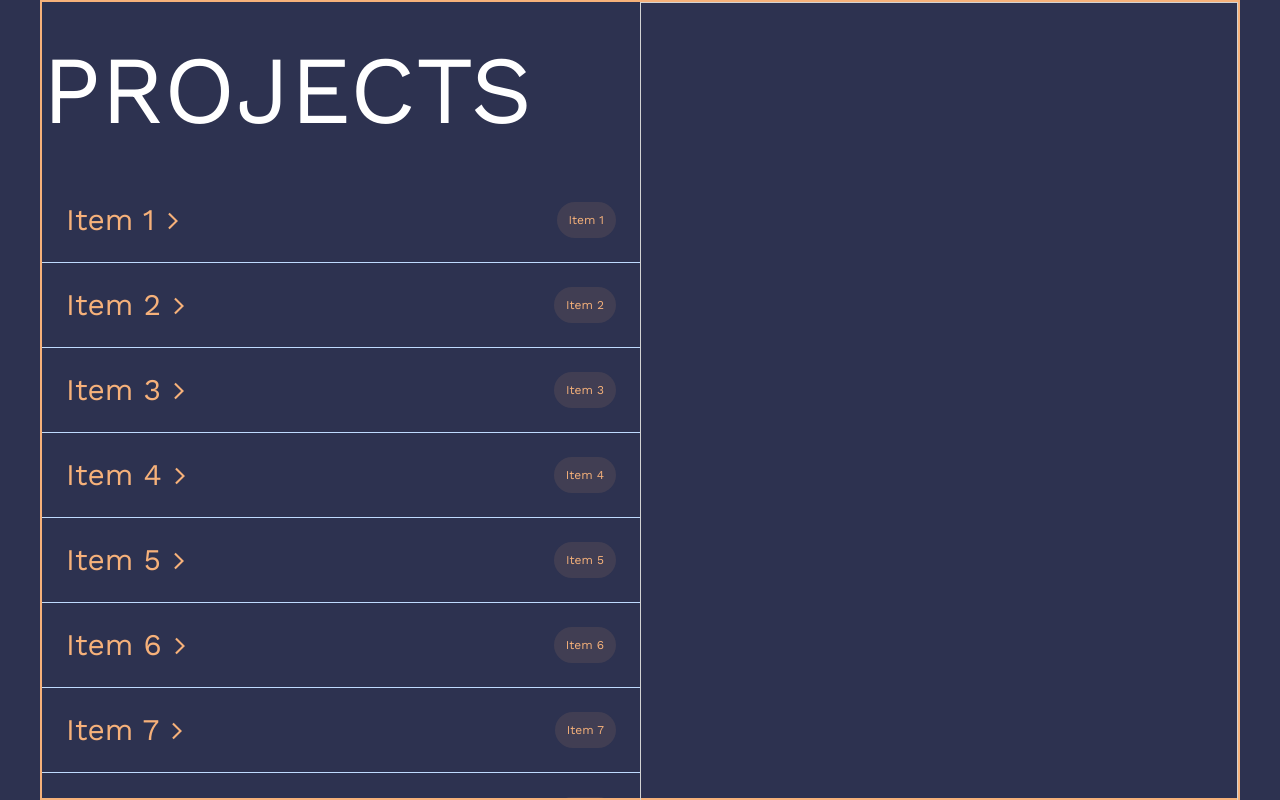
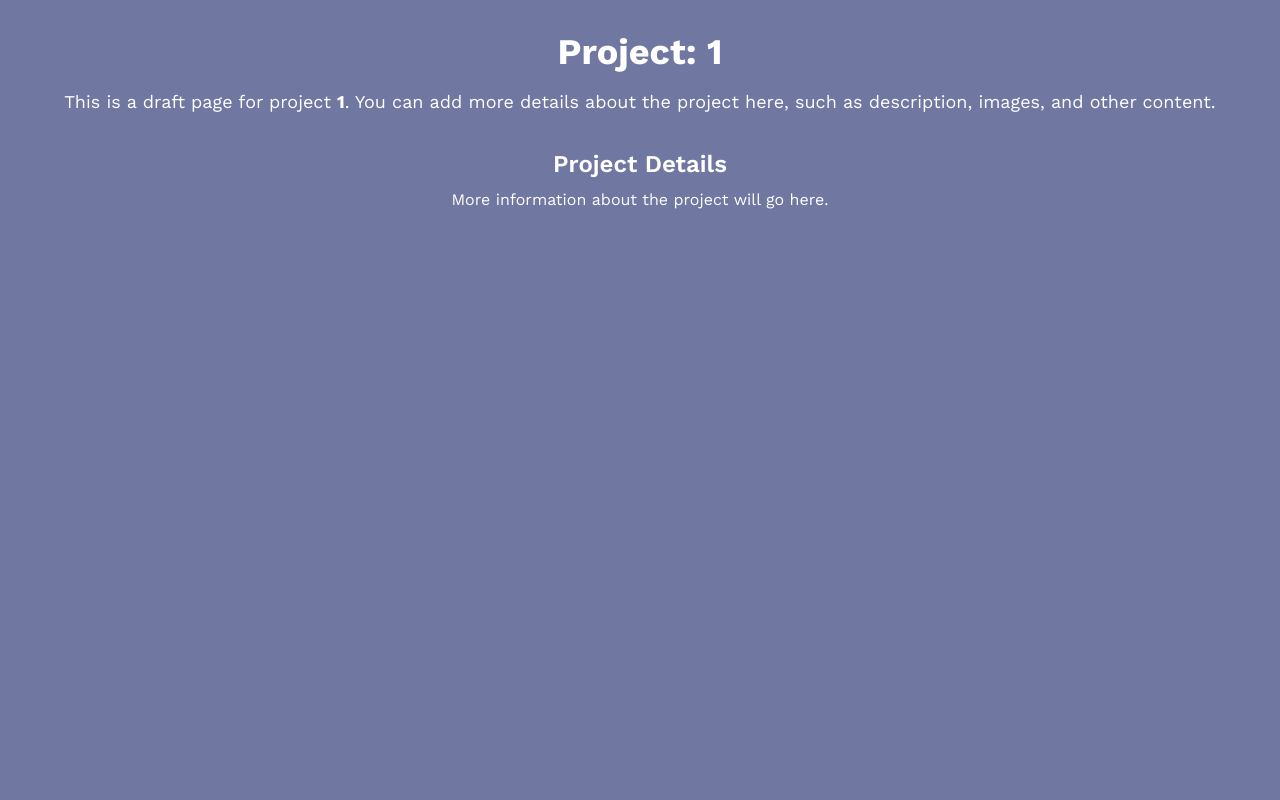
Before and after one commit to anapimolodec/mazmun, a React (Create React App) app: page /projects/1 in a window 1280 px wide. Built offline with nearby package versions, Linux system fonts and the light colour scheme.

Commit message:
added routing

```diff
--- a/package.json
+++ b/package.json
@@ -18,6 +18,7 @@
     "react": "^18.3.1",
     "react-dom": "^18.3.1",
     "react-i18next": "^15.0.1",
+    "react-router-dom": "^6.26.1",
     "react-scripts": "5.0.1",
     "web-vitals": "^2.1.4"
   },
--- a/src/App.css
+++ b/src/App.css
@@ -21,3 +21,22 @@ html, body {
   justify-content: flex-start;
   align-items: flex-start;
 }
+
+.slide-in {
+  position: fixed;
+  top: 0;
+  left: 0;
+  width: 100%;
+  height: 100vh;
+  background: #0f0f0f;
+  transform-origin: bottom;
+}
+
+.slide-out {
+  position: fixed;
+  top: 0;
+  left: 0;
+  height: 100vh;
+  background: #0f0f0f;
+  transform-origin: top;
+}
--- a/src/App.js
+++ b/src/App.js
@@ -1,9 +1,19 @@
 import "./App.css";
-import Main from "./components/main";
+import Main from "./pages/main.js";
+import ProjectPage from "./pages/project_page.js";
+import Home from "./pages/home.js";
 import "./i18n.js";
 import React, { useEffect, useState } from "react";
+import {
+  BrowserRouter as Router,
+  Routes,
+  Route,
+  useLocation,
+} from "react-router-dom";
+import { AnimatePresence } from "framer-motion";
 
-function App() {
+const Animated = () => {
+  const location = useLocation();
   const [data, setData] = useState(null);
 
   useEffect(() => {
@@ -17,8 +27,22 @@ function App() {
     return <div>Loading...</div>;
   }
   return (
+    <AnimatePresence mode="wait">
+      <Routes location={location} key={location.pathname}>
+        <Route path="/" element={<Home />} />
+        <Route path="/projects" element={<Main data={data} />} />
+        <Route path="/projects/:name" element={<ProjectPage />} />
+      </Routes>
+    </AnimatePresence>
+  );
+};
+
+function App() {
+  return (
     <div className="App bg-qara">
-      <Main data={data} />
+      <Router>
+        <Animated />
+      </Router>
     </div>
   );
 }
--- a/src/components/image_wrapper.js
+++ /dev/null
@@ -1,42 +0,0 @@
-import { motion, useAnimation, useInView } from "framer-motion";
-import React, { useRef, useEffect } from "react";
-
-const bounceVariants = {
-  hidden: { opacity: 0, x: 0 },
-  visible: {
-    opacity: 1,
-    x: 20,
-    transition: { type: "spring", bounce: 0.5 },
-  },
-};
-
-const ImageComponent = ({ image, index, positions }) => {
-  const controls = useAnimation();
-  const ref = useRef(null);
-  const isInView = useInView(ref);
-  useEffect(() => {
-    if (isInView) {
-      controls.start("visible");
-    }
-  }, [isInView, controls]);
-  return (
-    <motion.img
-      key={image.id}
-      ref={ref}
-      src={image}
-      alt={`Random ${index}`}
-      variants={bounceVariants}
-      initial="hidden"
-      animate={controls}
-      style={{
-        position: "absolute",
-        left: positions[index] ? `${positions[index].x}px` : "0px",
-        top: positions[index] ? `${positions[index].y}px` : "0px",
-        width: "200px",
-        objectFit: "cover",
-      }}
-    />
-  );
-};
-
-export default ImageComponent;
--- a/src/components/main.js
+++ /dev/null
@@ -1,37 +0,0 @@
-import React, { useState, useEffect } from "react";
-import ProjectList from "./list";
-import { useTranslation } from "react-i18next";
-import ImageBox from "./image";
-
-function Main({ data }) {
-  const { t } = useTranslation();
-  const [modal, setModal] = useState({ active: false, index: 0 });
-  const [listHeight, setListHeight] = useState("auto");
-
-  useEffect(() => {
-    const h1Height = document.querySelector("h1").offsetHeight;
-    const windowHeight = window.innerHeight;
-    const projectListHeight = windowHeight - h1Height;
-    setListHeight(`${projectListHeight}px`);
-  }, []);
-  return (
-    <div className="main bg-qara border-solid border-2 border-sary ">
-      <div className="grid grid-cols-2 w-full">
-        <div className="text-left">
-          <h1 className="text-8xl py-10 text-white ">{t("projects")}</h1>
-          <div style={{ height: listHeight, overflowY: "auto" }}>
-            <ProjectList
-              projects={data.projects || []}
-              modal={modal}
-              setModal={setModal}
-            />
-          </div>
-        </div>
-
-        <ImageBox modal={modal} projects={data.projects || []} />
-      </div>
-    </div>
-  );
-}
-
-export default Main;
--- a/src/components/project.js
+++ b/src/components/project.js
@@ -1,13 +1,20 @@
 import React from "react";
 import ArrowForwardIosIcon from "@mui/icons-material/ArrowForwardIos";
 import { Tag } from "./tag";
+import { useNavigate } from "react-router-dom";
 
-const Project = ({ name, description, i, setModal }) => {
+const Project = ({ name, i, setModal }) => {
+  const navigate = useNavigate();
+  const handleClick = () => {
+    // Navigate to the URL based on the project name
+    navigate(`/projects/${name.toLowerCase().replace(/\s+/g, "-")}`);
+  };
   return (
     <li
       className="p-6 flex justify-between group"
       onMouseEnter={() => setModal({ active: true, index: i })}
       onMouseLeave={() => setModal({ active: false, index: i })}
+      onClick={handleClick}
     >
       <div className="flex items-center gap-2">
         <h2 className="text-3xl text-sary">{name}</h2>
--- a/src/components/random.js
+++ b/src/components/random.js
@@ -63,7 +63,6 @@ const RandomImagePlacement = ({ images }) => {
       ref={containerRef}
       style={{
         position: "relative",
-        border: "1px solid lightgrey",
         width: "100%",
         height: "100%",
         minHeight: "600px",
@@ -78,7 +77,7 @@ const RandomImagePlacement = ({ images }) => {
             position: "absolute",
             left: positions[index] ? `${positions[index].x}px` : "0px",
             top: positions[index] ? `${positions[index].y}px` : "0px",
-            width: "200px",
+            width: "300px",
             objectFit: "cover",
           }}
         />
--- /dev/null
+++ b/src/motion/fade.js
@@ -0,0 +1,23 @@
+import { motion } from "framer-motion";
+
+const animationConfiguration = {
+  initial: { opacity: 0 },
+  animate: { opacity: 1 },
+  exit: { opacity: 0 },
+  transition: { duration: 0.5, ease: "easeOut" },
+};
+
+const Fade = ({ children }) => {
+  return (
+    <motion.div
+      initial={animationConfiguration.initial}
+      animate={animationConfiguration.animate}
+      exit={animationConfiguration.exit}
+      transition={animationConfiguration.transition}
+    >
+      {children}
+    </motion.div>
+  );
+};
+
+export default Fade;
--- /dev/null
+++ b/src/motion/transitions.js
@@ -0,0 +1,22 @@
+import { motion } from "framer-motion";
+
+const animationConfiguration = {
+  initial: { x: "100%", opacity: 0 },
+  animate: { x: 0, opacity: 1 },
+  transition: { duration: 0.75, ease: "easeInOut" },
+};
+
+const MoveToLeft = ({ children }) => {
+  return (
+    <motion.div
+      initial={animationConfiguration.initial}
+      animate={animationConfiguration.animate}
+      exit={animationConfiguration.exit}
+      transition={animationConfiguration.transition}
+    >
+      {children}
+    </motion.div>
+  );
+};
+
+export default MoveToLeft;
--- /dev/null
+++ b/src/pages/home.js
@@ -0,0 +1,17 @@
+import React, { useState, useEffect } from "react";
+import ProjectList from "../components/list";
+import { useTranslation } from "react-i18next";
+import Fade from "../motion/fade";
+
+function Home() {
+  const { t } = useTranslation();
+  return (
+    <Fade>
+      <div className=" bg-qara border-solid border-2 border-sary ">
+        <h1 className="text-8xl py-10 text-white ">{t("home")}</h1>
+      </div>
+    </Fade>
+  );
+}
+
+export default Home;
--- /dev/null
+++ b/src/pages/main.js
@@ -0,0 +1,40 @@
+import React, { useState, useEffect } from "react";
+import ProjectList from "../components/list";
+import { useTranslation } from "react-i18next";
+import ImageBox from "../components/image";
+import Fade from "../motion/fade";
+
+function Main({ data }) {
+  const { t } = useTranslation();
+  const [modal, setModal] = useState({ active: false, index: 0 });
+  const [listHeight, setListHeight] = useState("auto");
+
+  useEffect(() => {
+    const h1Height = document.querySelector("h1").offsetHeight;
+    const windowHeight = window.innerHeight;
+    const projectListHeight = windowHeight - h1Height;
+    setListHeight(`${projectListHeight}px`);
+  }, []);
+  return (
+    <Fade>
+      <div className="main bg-qara ">
+        <div className="grid grid-cols-2 w-full">
+          <div className="text-left">
+            <h1 className="text-8xl py-10 text-white ">{t("projects")}</h1>
+            <div style={{ height: listHeight, overflowY: "auto" }}>
+              <ProjectList
+                projects={data.projects || []}
+                modal={modal}
+                setModal={setModal}
+              />
+            </div>
+          </div>
+
+          <ImageBox modal={modal} projects={data.projects || []} />
+        </div>
+      </div>
+    </Fade>
+  );
+}
+
+export default Main;
--- /dev/null
+++ b/src/pages/project_page.js
@@ -0,0 +1,30 @@
+import React from "react";
+import { useParams } from "react-router-dom";
+import MoveToLeft from "../motion/transitions";
+
+const ProjectPage = () => {
+  const { name } = useParams();
+
+  return (
+    <MoveToLeft>
+      <div className="p-8 bg-kokshil min-h-screen  text-white">
+        <h1 className="text-4xl font-bold mb-4">Project: {name}</h1>
+        <p className="text-lg">
+          This is a draft page for project <strong>{name}</strong>. You can add
+          more details about the project here, such as description, images, and
+          other content.
+        </p>
+
+        {/* You can add more content, such as images, details, etc. */}
+        <div className="mt-8">
+          <h2 className="text-2xl font-semibold mb-2">Project Details</h2>
+          <p className="text-md">
+            More information about the project will go here.
+          </p>
+        </div>
+      </div>
+    </MoveToLeft>
+  );
+};
+
+export default ProjectPage;
```
Also changed, not shown: 1 other file (tests, documents, lock files or other folders).
